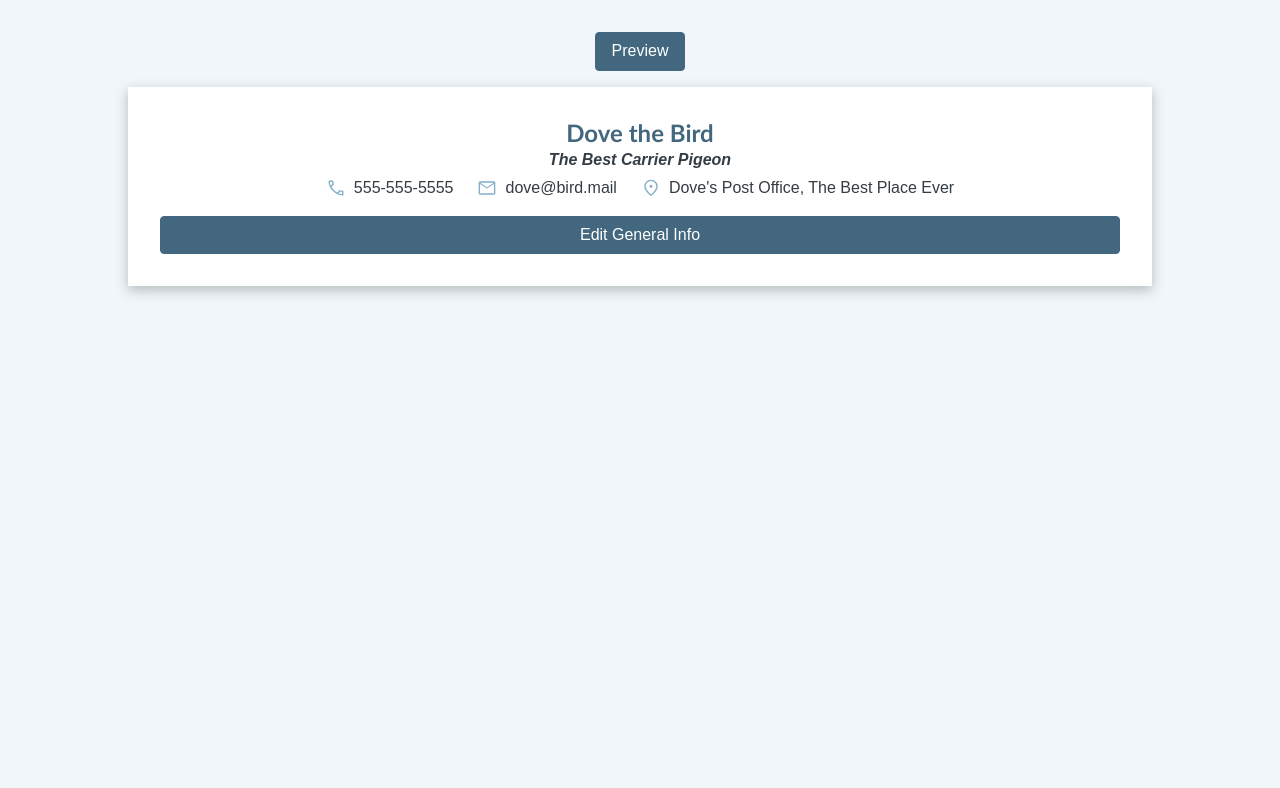
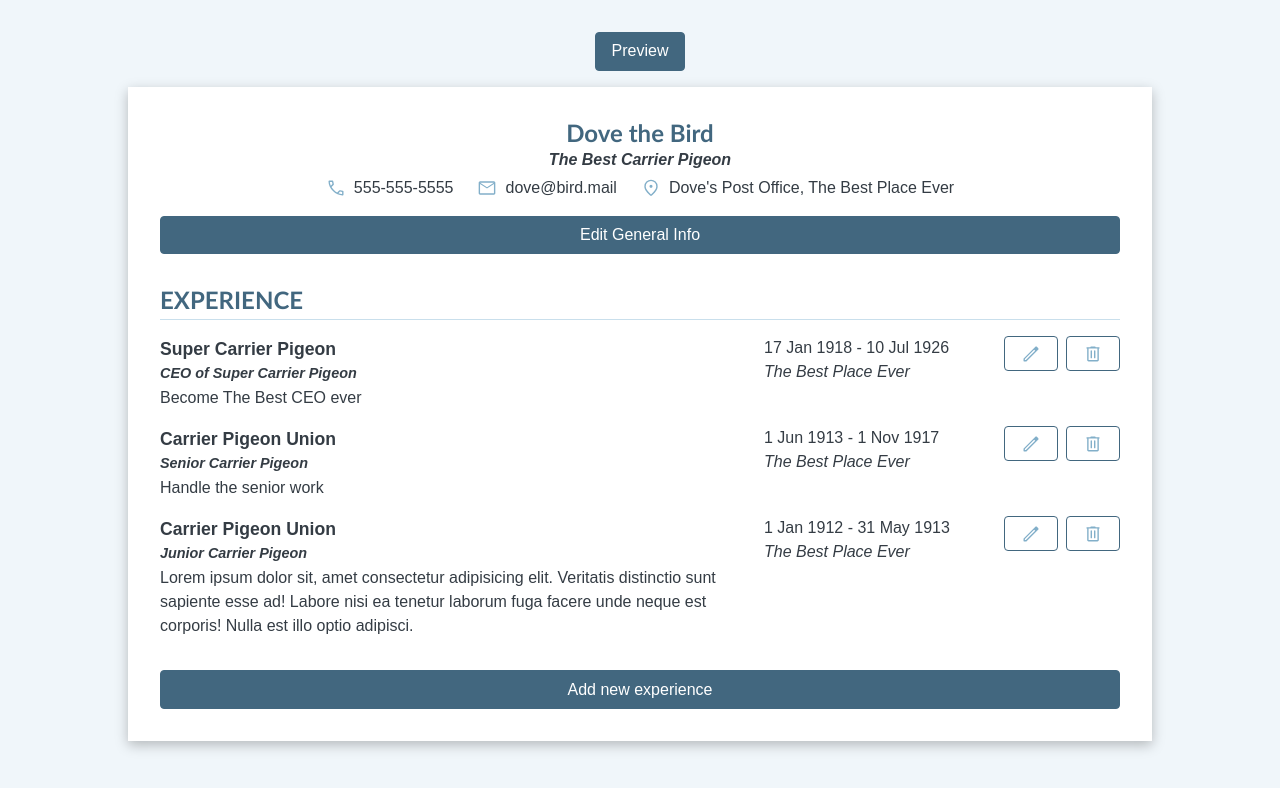
Before and after one commit to harytri87/odin-cv-application, a React (Vite) app: page / in a window 1280 px wide. Shown: the top 788 px of the page. Built offline with nearby package versions, Linux system fonts and the light colour scheme.

Commit message:
feat: add experience section

```diff
--- a/src/App.jsx
+++ b/src/App.jsx
@@ -1,19 +1,23 @@
 import { useState } from 'react'
 import initialIdentity from './data/identity'
+import initialExperiences from './data/experiences'
 import FormIdentity from './components/identity/FormIdentity'
 import Identity from './components/identity/Identity'
+import Experience from './components/experience/Experience'
+import FormExperience from './components/experience/FormExperience'
 
 function App() {
   const [identity, setIdentity] = useState(initialIdentity)
+  const [experiences, setExperiences] = useState(initialExperiences)
   const [isPreview, setIsPreview] = useState(false)
-  const [editingId, setEditingId] = useState(null)
+  const [editing, setEditing] = useState(null)
 
-  function openForm(id) {
-    setEditingId(id)
+  function openForm(section, id = null) {
+    setEditing({ section, id })
   }
 
   function closeForm() {
-    setEditingId(null)
+    setEditing(null)
   }
 
   function handleTogglePreview() {
@@ -37,6 +41,24 @@ function App() {
     closeForm()
   }
 
+  function handleExperienceSubmit(e) {
+    e.preventDefault()
+    const data = Object.fromEntries(new FormData(e.currentTarget))
+
+    if (editing.id === null) {
+      setExperiences((prev) => [...prev, { ...data, id: crypto.randomUUID() }])
+    } else {
+      setExperiences((prev) =>
+        prev.map((exp) => (exp.id === editing.id ? { ...exp, ...data } : exp)),
+      )
+    }
+    closeForm()
+  }
+
+  function handleExperienceDelete(id) {
+    setExperiences((prev) => prev.filter((exp) => exp.id !== id))
+  }
+
   return (
     <main>
       <div className="wrapper toolbar">
@@ -46,7 +68,7 @@ function App() {
       </div>
 
       <div className="wrapper cv">
-        {editingId === 'identity' ? (
+        {editing?.section === 'identity' ? (
           <FormIdentity
             identity={identity}
             onSubmit={handleIdentitySubmit}
@@ -59,6 +81,24 @@ function App() {
             onEdit={() => openForm('identity')}
           />
         )}
+
+        {editing?.section === 'experience' ? (
+          <FormExperience
+            experience={
+              experiences.find((exp) => exp.id === editing.id) ?? null
+            }
+            onSubmit={handleExperienceSubmit}
+            onCancel={closeForm}
+          />
+        ) : (
+          <Experience
+            experiences={experiences}
+            showEditButton={!isPreview}
+            onAdd={() => openForm('experience')}
+            onEdit={(id) => openForm('experience', id)}
+            onDelete={handleExperienceDelete}
+          />
+        )}
       </div>
     </main>
   )
--- a/src/components/FormField.jsx
+++ b/src/components/FormField.jsx
@@ -1,12 +1,17 @@
 import { useId } from 'react'
 
-function FormField({ label, name, type = 'text', defaultValue }) {
+// props sisanya (defaultValue, required, dll.) diteruskan ke input/textarea
+function FormField({ label, name, type = 'text', multiline = false, ...props }) {
   const id = useId()
 
   return (
     <div className="form-input">
       <label htmlFor={id}>{label}</label>
-      <input type={type} id={id} name={name} defaultValue={defaultValue} />
+      {multiline ? (
+        <textarea id={id} name={name} rows={4} {...props} />
+      ) : (
+        <input type={type} id={id} name={name} {...props} />
+      )}
     </div>
   )
 }
--- a/src/components/FormSection.jsx
+++ b/src/components/FormSection.jsx
@@ -11,8 +11,14 @@ function FormSection({ title, onSubmit, onCancel, children }) {
         {children}
 
         <div className="form-buttons">
-          <button type="submit">Save</button>
-          <button type="button" onClick={onCancel}>
+          <button className="transparent-button" type="submit">
+            Save
+          </button>
+          <button
+            className="transparent-button"
+            type="button"
+            onClick={onCancel}
+          >
             Cancel
           </button>
         </div>
--- /dev/null
+++ b/src/components/ListItem.jsx
@@ -0,0 +1,59 @@
+import { formatDate } from '../utilities.js'
+
+function ListItem({
+  title,
+  subtitle,
+  description,
+  startDate,
+  endDate,
+  location,
+  showActions,
+  onEdit,
+  onDelete,
+}) {
+  return (
+    <div className="grid-wrapper">
+      <div className="details">
+        <div className="item-title">{title}</div>
+        {subtitle && <div className="item-subtitle">{subtitle}</div>}
+        {description && <p>{description}</p>}
+      </div>
+
+      <div className="dates-location">
+        {startDate && (
+          <span>
+            {`${formatDate(startDate)} - ${endDate ? formatDate(endDate) : 'Present'}`}
+          </span>
+        )}
+        {location && <address>{location}</address>}
+      </div>
+
+      {showActions && (
+        <div className="action-buttons">
+          <button
+            className="transparent-button"
+            type="button"
+            aria-label={`Edit ${title}`}
+            onClick={onEdit}
+          >
+            <svg aria-hidden="true">
+              <use href="/icons.svg#edit-icon" />
+            </svg>
+          </button>
+          <button
+            className="transparent-button"
+            type="button"
+            aria-label={`Delete ${title}`}
+            onClick={onDelete}
+          >
+            <svg aria-hidden="true">
+              <use href="/icons.svg#delete-icon" />
+            </svg>
+          </button>
+        </div>
+      )}
+    </div>
+  )
+}
+
+export default ListItem
--- /dev/null
+++ b/src/components/ListSection.jsx
@@ -0,0 +1,21 @@
+import { useId } from 'react'
+
+function ListSection({ title, addLabel, showEditButton, onAdd, children }) {
+  const titleId = useId()
+
+  return (
+    <section className="list-section" aria-labelledby={titleId}>
+      <h2 id={titleId}>{title}</h2>
+
+      {children}
+
+      {showEditButton && (
+        <button type="button" className="section-button" onClick={onAdd}>
+          {addLabel}
+        </button>
+      )}
+    </section>
+  )
+}
+
+export default ListSection
--- /dev/null
+++ b/src/components/experience/Experience.jsx
@@ -0,0 +1,30 @@
+import ListSection from '../ListSection'
+import ListItem from '../ListItem'
+
+function Experience({ experiences, showEditButton, onAdd, onEdit, onDelete }) {
+  return (
+    <ListSection
+      title="Experience"
+      addLabel="Add new experience"
+      showEditButton={showEditButton}
+      onAdd={onAdd}
+    >
+      {experiences.map((experience) => (
+        <ListItem
+          key={experience.id}
+          title={experience.company}
+          subtitle={experience.jobTitle}
+          description={experience.jobDescription}
+          startDate={experience.startDate}
+          endDate={experience.endDate}
+          location={experience.location}
+          showActions={showEditButton}
+          onEdit={() => onEdit(experience.id)}
+          onDelete={() => onDelete(experience.id)}
+        />
+      ))}
+    </ListSection>
+  )
+}
+
+export default Experience
--- /dev/null
+++ b/src/components/experience/FormExperience.jsx
@@ -0,0 +1,53 @@
+import FormSection from '../FormSection'
+import FormField from '../FormField'
+
+function FormExperience({ experience, onSubmit, onCancel }) {
+  const isEditing = experience !== null
+
+  return (
+    <FormSection
+      title={isEditing ? 'Edit Experience' : 'Add Experience'}
+      onSubmit={onSubmit}
+      onCancel={onCancel}
+    >
+      <FormField
+        label="Company"
+        name="company"
+        defaultValue={experience?.company}
+        required
+      />
+      <FormField
+        label="Job Title"
+        name="jobTitle"
+        defaultValue={experience?.jobTitle}
+        required
+      />
+      <FormField
+        label="Start Date"
+        name="startDate"
+        type="date"
+        defaultValue={experience?.startDate}
+        required
+      />
+      <FormField
+        label="End Date (leave empty if ongoing)"
+        name="endDate"
+        type="date"
+        defaultValue={experience?.endDate}
+      />
+      <FormField
+        label="Location"
+        name="location"
+        defaultValue={experience?.location}
+      />
+      <FormField
+        label="Description"
+        name="jobDescription"
+        multiline
+        defaultValue={experience?.jobDescription}
+      />
+    </FormSection>
+  )
+}
+
+export default FormExperience
--- /dev/null
+++ b/src/data/experiences.js
@@ -0,0 +1,32 @@
+const experiences = [
+  {
+    id: crypto.randomUUID(),
+    company: 'Super Carrier Pigeon',
+    jobTitle: 'CEO of Super Carrier Pigeon',
+    jobDescription: 'Become The Best CEO ever',
+    startDate: '1918-01-17',
+    endDate: '1926-07-10',
+    location: 'The Best Place Ever',
+  },
+  {
+    id: crypto.randomUUID(),
+    company: 'Carrier Pigeon Union',
+    jobTitle: 'Senior Carrier Pigeon',
+    jobDescription: 'Handle the senior work',
+    startDate: '1913-06-01',
+    endDate: '1917-11-01',
+    location: 'The Best Place Ever',
+  },
+  {
+    id: crypto.randomUUID(),
+    company: 'Carrier Pigeon Union',
+    jobTitle: 'Junior Carrier Pigeon',
+    jobDescription:
+      'Lorem ipsum dolor sit, amet consectetur adipisicing elit. Veritatis distinctio sunt sapiente esse ad! Labore nisi ea tenetur laborum fuga facere unde neque est corporis! Nulla est illo optio adipisci.',
+    startDate: '1912-01-01',
+    endDate: '1913-05-31',
+    location: 'The Best Place Ever',
+  },
+]
+
+export default experiences
--- a/src/index.css
+++ b/src/index.css
@@ -70,6 +70,7 @@ h1, h2, h3, h4, h5, h6 {
 }
 
 h2 {
+  text-transform: uppercase;
   padding-bottom: 0.25rem;
   margin-bottom: 1rem;
   border-bottom: 1px solid var(--color-border);
@@ -104,6 +105,11 @@ main {
   box-shadow: var(--shadow);
 }
 
+svg {
+  width: 1.25rem;
+  height: 1.25rem;
+}
+
 
 /* ---------- Identity ---------- */
 .identity {
@@ -129,13 +135,48 @@ main {
     }
 
     svg {
-      width: 1.25rem;
-      height: 1.25rem;
       flex-shrink: 0;
     }
   }
 }
 
+
+/* ---------- List sections (Experience, dst.) ---------- */
+.list-section {
+  .grid-wrapper:not(:last-child) {
+    margin-bottom: 1rem;
+  }
+
+  .grid-wrapper {
+    display: grid;
+    grid-template-columns: minmax(0, 1fr) 14rem;
+    grid-auto-flow: column;
+    grid-auto-columns: auto;
+    column-gap: 1rem;
+    align-items: start;
+
+    .item-title {
+      font-size: 1.1rem;
+      font-weight: 600;
+    }
+
+    .item-subtitle {
+      font-size: 0.9rem;
+      font-weight: 600;
+      font-style: italic;
+      margin-bottom: 2px;
+    }
+
+    .dates-place {
+      vertical-align: top;
+    }
+
+    .action-buttons {
+      display: flex;
+      gap: 0.5rem;
+    }
+  }
+}
 
 /* ---------- Buttons ---------- */
 button {
@@ -163,6 +204,16 @@ button {
   margin-top: 1rem;
 }
 
+.transparent-button {
+  background-color: transparent;
+  color: var(--color-primary);
+
+  &:hover {
+    background-color: var(--color-background-accent);
+    border-color: var(--color-primary);
+  }
+}
+
 
 /* ---------- Form ---------- */
 form {
@@ -177,7 +228,8 @@ form {
     font-weight: 600;
   }
 
-  input {
+  input,
+  textarea {
     width: 100%;
     padding: 0.5rem 0.75rem;
     border: 1px solid var(--color-border);
@@ -192,6 +244,10 @@ form {
     }
   }
 
+  textarea {
+    resize: vertical;
+  }
+
   .form-buttons {
     display: flex;
     gap: 0.5rem;
@@ -200,18 +256,9 @@ form {
     button {
       width: 100%;
     }
-
-    button[type='button'] {
-      background-color: transparent;
-      color: var(--color-primary);
-
-      &:hover {
-        background-color: var(--color-background-accent);
-        border-color: var(--color-primary);
-      }
-    }
   }
 }
+
 
 /* ---------- Tablet ---------- */
 @media (max-width: 768px) {
--- /dev/null
+++ b/src/utilities.js
@@ -0,0 +1,7 @@
+function formatDate(date) {
+  return new Intl.DateTimeFormat('en-GB', {
+    dateStyle: 'medium',
+  }).format(new Date(date))
+}
+
+export { formatDate }
```
